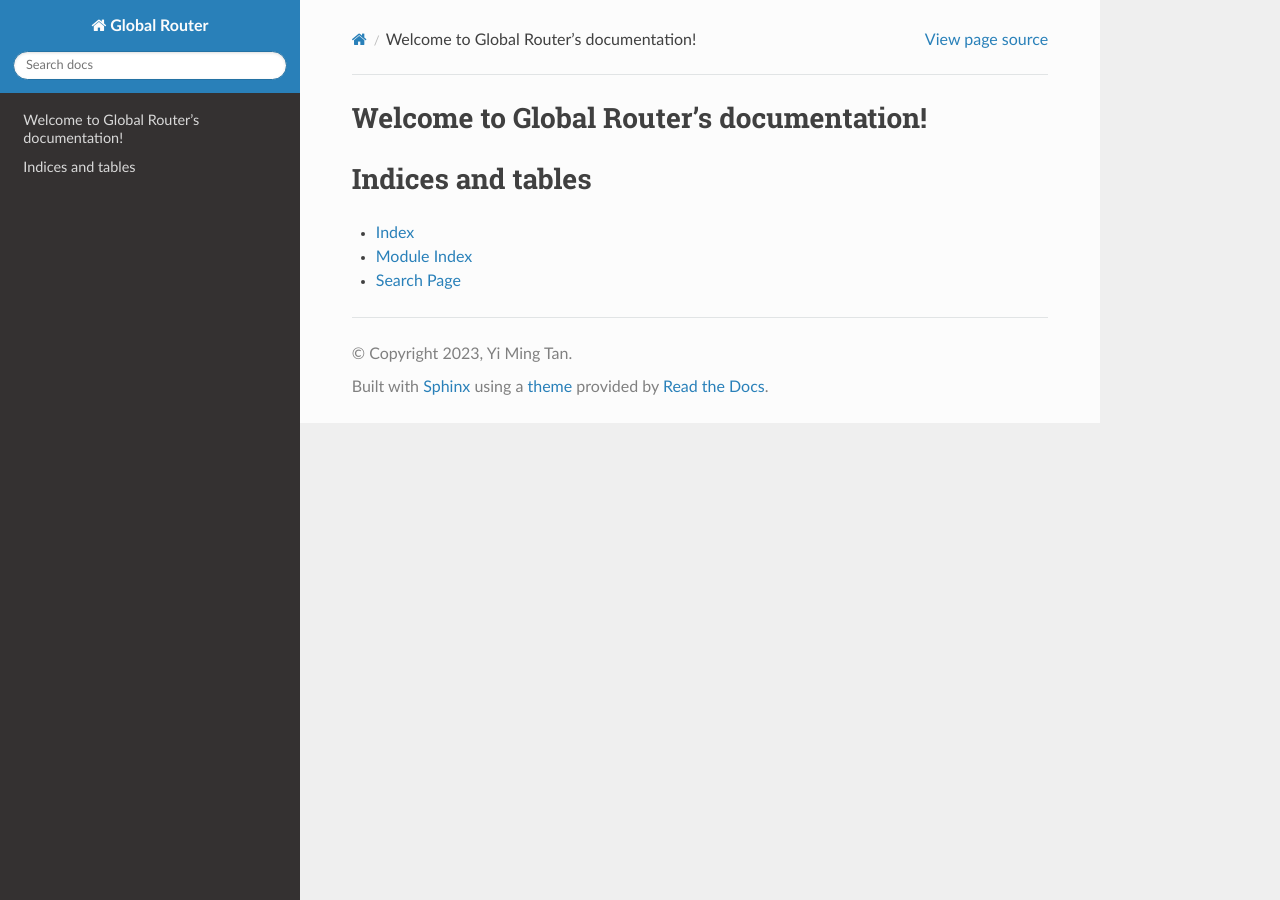
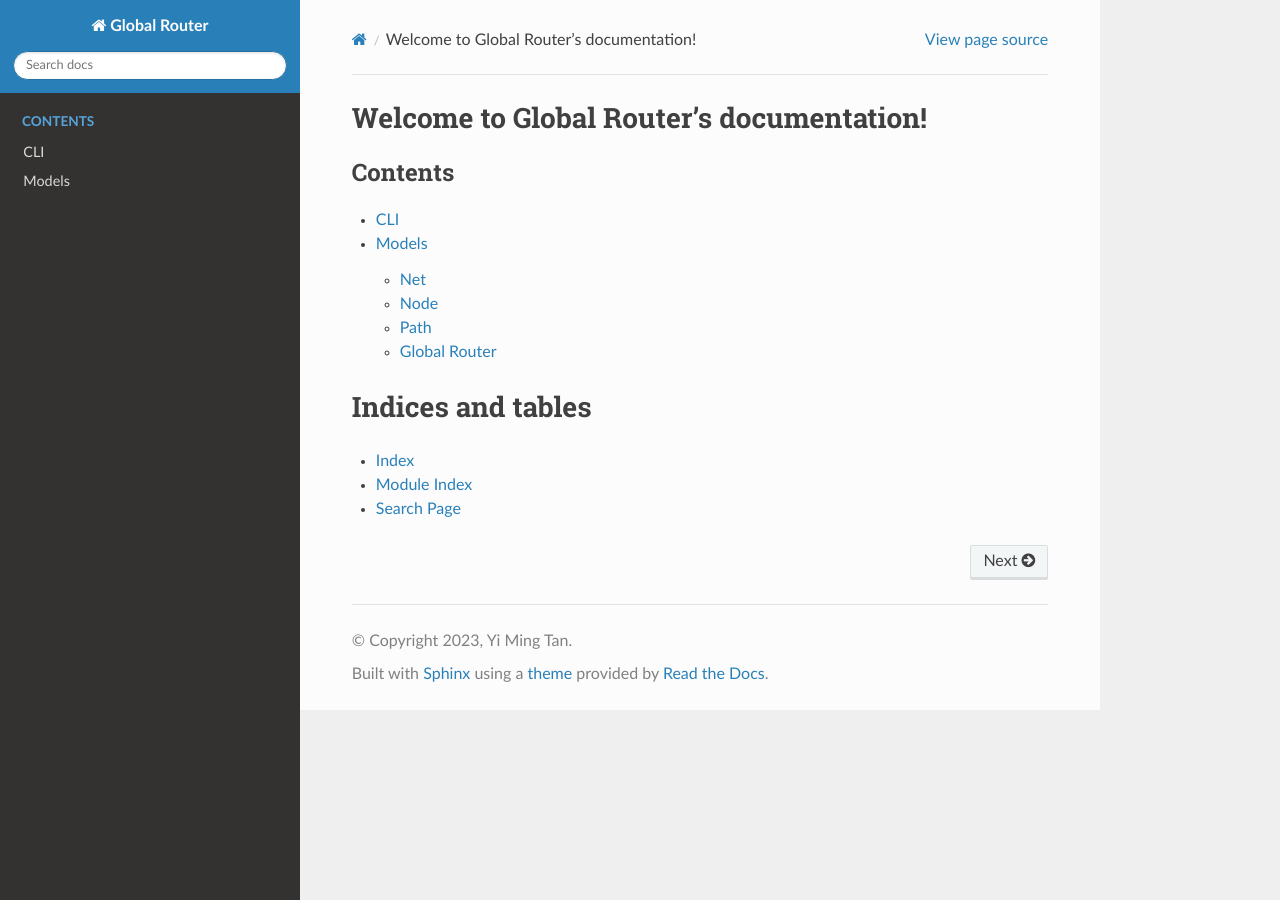
Before and after one commit to notyiming/global-router, a Sphinx documentation site: the page built from doc/index.rst, in a window 1280 px wide. Built offline with Sphinx 7.4.7 and the Read the Docs theme 2.0.0, drawn with Linux system fonts in a browser that asks for light colours.

Commit message:
add sphinx-click and autodoc

```diff
--- /dev/null
+++ b/doc/cli.rst
@@ -0,0 +1,6 @@
+CLI
+===
+
+.. click:: gr:gr_cli
+    :prog: gr
+    :nested: full
--- a/doc/conf.py
+++ b/doc/conf.py
@@ -5,6 +5,9 @@
 
 # -- Project information -----------------------------------------------------
 # https://www.sphinx-doc.org/en/master/usage/configuration.html#project-information
+import os
+import sys
+sys.path.insert(0, os.path.abspath('..'))
 
 project = 'Global Router'
 copyright = '2023, Yi Ming Tan'
@@ -13,7 +16,9 @@ author = 'Yi Ming Tan'
 # -- General configuration ---------------------------------------------------
 # https://www.sphinx-doc.org/en/master/usage/configuration.html#general-configuration
 
-extensions = ['sphinx_rtd_theme']
+extensions = ['sphinx_rtd_theme',
+              'sphinx_click',
+              'sphinx.ext.autodoc']
 
 templates_path = ['_templates']
 exclude_patterns = ['_build', 'Thumbs.db', '.DS_Store']
--- a/doc/index.rst
+++ b/doc/index.rst
@@ -8,8 +8,10 @@ Welcome to Global Router's documentation!
 
 .. toctree::
    :maxdepth: 2
-   :caption: Contents:
+   :caption: Contents
 
+   cli
+   models
 
 
 Indices and tables
```
Also changed, not shown: doc/models.rst (added, +30 -0 lines).
